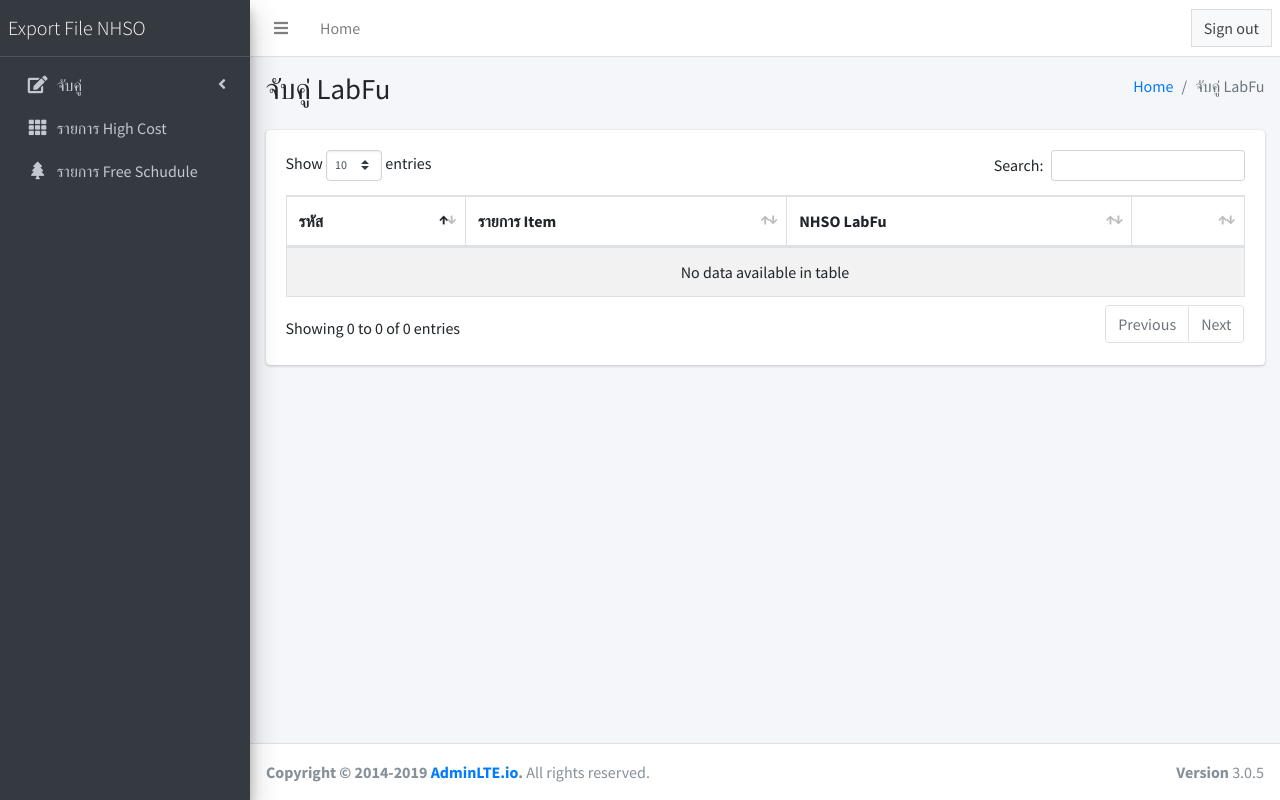
After one commit to funanzaa/ProjectWebExport11667, a Flask app: page /mapLapFu in a window 1280 px wide. The commit adds this page. Run offline with Flask 2, Linux system fonts and the light colour scheme; data that the repository does not hold is empty; some libraries are stand-ins or nearby versions.

Commit message:
add map LabFu

```diff
--- a/flaskApp/database.py
+++ b/flaskApp/database.py
@@ -188,3 +188,57 @@ class Database:
             print("UpdateBillingGroup OK IPD")
             cur.close()
             conn.close()
+
+
+# Map LabFu
+
+    def selectItemMapLapFu(self):
+        conn = self.get_db_connection()
+        cur = conn.cursor(cursor_factory=psycopg2.extras.DictCursor)
+        sql = """
+        select item_code, common_name, item_id,case when item.map_labfu is not null then map_labfu.id||' | '||map_labfu.name else 'False' end as map_labfu
+        from item
+        left join map_labfu on item.map_labfu = map_labfu.id
+        where  active = '1'
+        """
+        cur.execute(sql) # Execute the SQL
+        list_Item = cur.fetchall()
+        cur.close()
+        conn.close()
+        return list_Item
+
+    def selectItemNhsoLabFu(self):
+        conn = self.get_db_connection()
+        cur = conn.cursor(cursor_factory=psycopg2.extras.DictCursor)
+        sql = """
+            select * from map_labfu
+        """
+        cur.execute(sql) # Execute the SQL
+        list_Item = cur.fetchall()
+        cur.close()
+        conn.close()
+        return list_Item
+
+    def editNhsoLabFu(self, id):
+        conn = self.get_db_connection()
+        cur = conn.cursor(cursor_factory=psycopg2.extras.DictCursor)
+        sql = """
+            select item_code, common_name, item_id,map_labfu from item where item_id = '{}'
+        """.format(id)
+        cur.execute(sql) # Execute the SQL
+        list_editNhsoLabFu = cur.fetchall()
+        cur.close()
+        conn.close()
+        return list_editNhsoLabFu
+
+    def updateNhsoLabFu(self, item_id, id):
+        conn = self.get_db_connection()
+        cur = conn.cursor(cursor_factory=psycopg2.extras.DictCursor)
+        sql = """
+            update item set map_labfu = '{}' where item_id = '{}'
+        """.format(id, item_id)
+        cur.execute(sql) # Execute the SQL
+        conn.commit()
+        print("updateNhsoLabFu OK ")
+        cur.close()
+        conn.close()
--- a/flaskApp/routes.py
+++ b/flaskApp/routes.py
@@ -114,3 +114,28 @@ def delete_billing_group(typename, id):
     db = Database()
     db.UpdateBillingGroup('', id, typename)
     return redirect(url_for('billing_group'))
+
+# map lapfu
+@app.route("/mapLapFu" , methods=['GET', 'POST'])
+def mapLapFu():
+    db = Database()
+    list_Item = db.selectItemMapLapFu()
+    return render_template('labfu.html',title='จับคู่ LabFu', list_Items = list_Item)
+
+
+@app.route("/edit_mapLapFu/<id>", methods=['GET', 'POST'])
+def edit_mapLapFu(id):
+    db = Database()
+    list_nhsoLabFu = db.selectItemNhsoLabFu()
+    list_editLabFu = db.editNhsoLabFu(id)
+    if request.method == 'POST':
+        id_nhsoLabFu = request.form["idLabFu"]
+        db.updateNhsoLabFu(id, id_nhsoLabFu)
+        return redirect(url_for('mapLapFu'))
+    return render_template('pages/edit_labfu.html',title = 'Nhso LabFu', list_nhsoLabFu = list_nhsoLabFu, list_editLabFu = list_editLabFu)
+
+@app.route("/delete_mapLapFu/<id>", methods=['GET', 'POST'])
+def delete_mapLapFu(id):
+    db = Database()
+    db.updateNhsoLabFu(id, '')
+    return redirect(url_for('mapLapFu'))
--- a/flaskApp/templates/base_2.html
+++ b/flaskApp/templates/base_2.html
@@ -92,7 +92,7 @@
                 </a>
               </li>
               <li class="nav-item">
-                <a href="#" class="nav-link">
+                <a href="{{ url_for('mapLapFu') }}" class="nav-link">
                   <i class="far fa-circle nav-icon"></i>
                   <p>LabFu</p>
                 </a>
--- /dev/null
+++ b/flaskApp/templates/labfu.html
@@ -0,0 +1,73 @@
+{% extends "base_2.html" %}
+{%  block content  %}
+<div class="content-wrapper">
+    <!-- Content Header (Page header) -->
+    <section class="content-header">
+      <div class="container-fluid">
+        <div class="row mb-2">
+          <div class="col-sm-6">
+            <h1>{{ title }}</h1>
+          </div>
+          <div class="col-sm-6">
+            <ol class="breadcrumb float-sm-right">
+              <li class="breadcrumb-item"><a href="#">Home</a></li>
+              <li class="breadcrumb-item active">{{ title }}</li>
+            </ol>
+          </div>
+        </div>
+      </div><!-- /.container-fluid -->
+    </section>
+    <!-- Main content -->
+    <section class="content">
+        <div class="container-fluid">
+          <div class="row">
+            <div class="col-12">
+              <div class="card">
+                <!-- /.card-header -->
+                <div class="card-body">
+                  <table id="example1" class="table table-bordered table-striped">
+                    <thead>
+                    <tr>
+                      <th>รหัส</th>
+                      <th>รายการ Item</th>
+                      <th>NHSO LabFu</th>
+                      <th></th>
+                    </tr>
+                    </thead>
+                    <tbody>
+                      {% for row in list_Items %}
+                    <tr>
+                      <td>{{ row[0] }}</td>
+                      <td>{{ row[1] }}</td>
+                      {% if row[3] != 'False' and row[3] != None %}
+                        <td class="text-success">{{ row[3] }}</td>
+                        {% else %}
+                        <td class="text-danger"> ยังไม่ได้จับคู่ </td>
+                      {% endif %}
+                      <td class="text-center py-0 align-middle">
+                        <div class="btn-group btn-group-sm">
+                          <a href="/edit_mapLapFu/{{ row[2] }}" class="btn btn-info"><i class="fas fa-eye"></i></a>
+                          <a href="/delete_mapLapFu/{{ row[2] }}" class="btn btn-danger"><i class="fas fa-trash"></i></a>
+                        </div>
+                      </td>
+                    </tr>
+                      {% endfor %}
+                    </tbody>
+                  </table>
+                </div>
+                <!-- /.card-body -->
+              </div>
+              <!-- /.card -->
+            </div>
+
+            <!-- /.col -->
+          </div>
+
+          <!-- /.row -->
+        </div>
+        <!-- /.container-fluid -->
+      </section>
+</div>
+    <!-- /.content -->
+  <!-- /.content-wrapper -->
+{% endblock content %}
--- a/flaskApp/templates/sidebar.html
+++ b/flaskApp/templates/sidebar.html
@@ -46,7 +46,7 @@
                 </a>
               </li>
               <li class="nav-item">
-                <a href="#" class="nav-link">
+                <a href="{{ url_for('mapLapFu')  }}" class="nav-link">
                   <i class="far fa-circle nav-icon"></i>
                   <p>LabFu</p>
                 </a>
--- a/flaskApp/templates/sidebar/sidebar.html
+++ b/flaskApp/templates/sidebar/sidebar.html
@@ -38,7 +38,7 @@
                 </a>
               </li>
               <li class="nav-item">
-                <a href="#" class="nav-link">
+                <a href="{{ url_for('mapLapFu')  }}" class="nav-link">
                   <i class="far fa-circle nav-icon"></i>
                   <p>LabFu</p>
                 </a>
```
Also changed, not shown: flaskApp/templates/content/edit_content_edit_labfu.html (added, +44 -0 lines), flaskApp/templates/pages/edit_labfu.html (added, +29 -0 lines).
